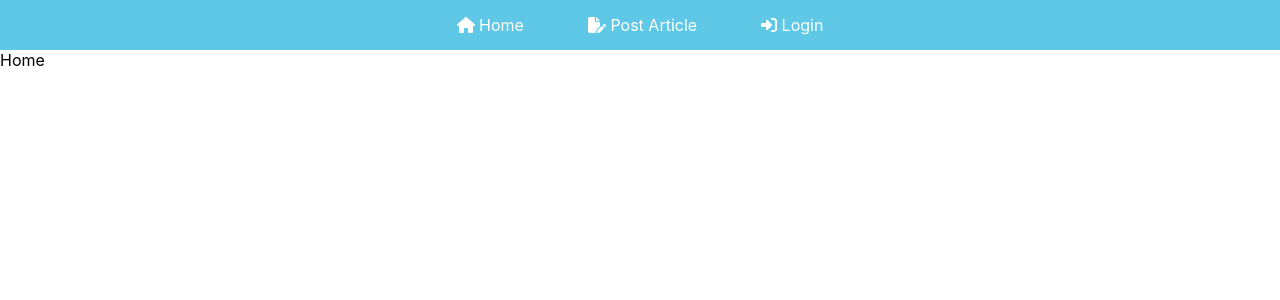
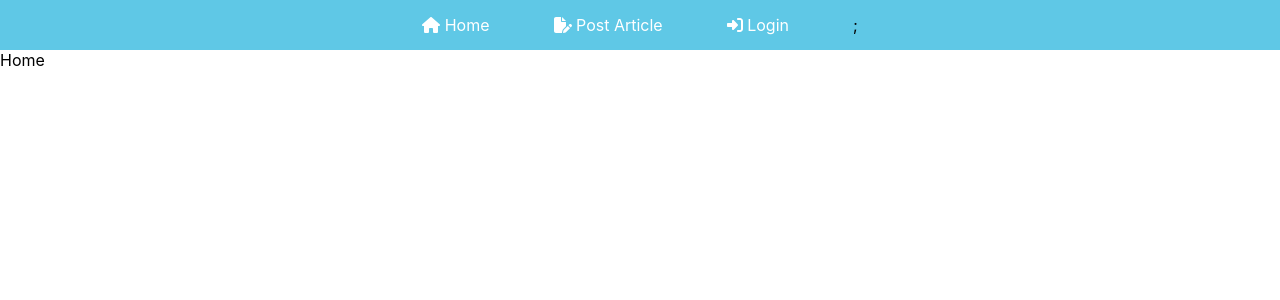
Before and after one commit to hayapy88/blog, a React (Create React App) app: page / in a window 1280 px wide. Shown: the top 300 px of the page. Built offline with nearby package versions, Linux system fonts and the light colour scheme.

Commit message:
Add Login and Lougout dynamic switching manu

```diff
--- a/src/App.js
+++ b/src/App.js
@@ -11,7 +11,7 @@ function App() {
   const [isAuth, setIsAuth] = useState(false);
   return (
     <Router>
-      <Navbar />
+      <Navbar isAuth={isAuth} />
       <Routes>
         <Route path="/" element={<Home />}></Route>
         <Route path="/postArticle" element={<PostArticle />}></Route>
--- a/src/components/Navbar.js
+++ b/src/components/Navbar.js
@@ -6,9 +6,10 @@ import {
   faHouse,
   faFilePen,
   faRightToBracket,
+  faRightFromBracket,
 } from "@fortawesome/free-solid-svg-icons";
 
-const Navbar = () => {
+const Navbar = ({ isAuth }) => {
   return (
     <nav>
       <Link to="/">
@@ -19,10 +20,18 @@ const Navbar = () => {
         <FontAwesomeIcon icon={faFilePen} />
         &nbsp;Post Article
       </Link>
-      <Link to="/login">
-        <FontAwesomeIcon icon={faRightToBracket} />
-        &nbsp;Login
-      </Link>
+      {!isAuth ? (
+        <Link to="/login">
+          <FontAwesomeIcon icon={faRightToBracket} />
+          &nbsp;Login
+        </Link>
+      ) : (
+        <Link to="/logout">
+          <FontAwesomeIcon icon={faRightFromBracket} />
+          &nbsp;Logout
+        </Link>
+      )}
+      ;
     </nav>
   );
 };
```
